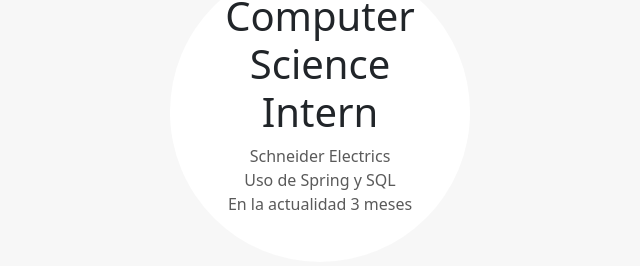
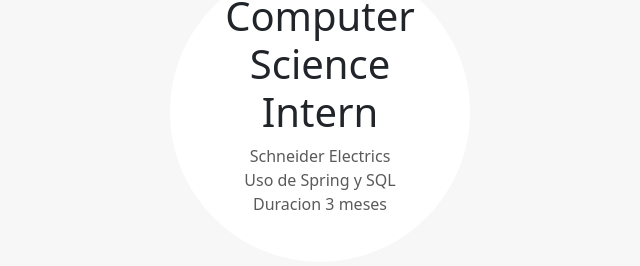
Before and after one commit to EzzCream/About-Me, a website: page index.html in a window 1280 px wide. Shown: the part 4194-4460 px from the top of the page, 320-960 px from the left. Drawn offline with nearby package versions, Linux system fonts and the light colour scheme.

Commit message:
Update index.html

```diff
--- a/index.html
+++ b/index.html
@@ -300,7 +300,7 @@
 							<br />
 							Uso de Spring y SQL
 							<br />
-							En la actualidad 3 meses
+							Duracion 3 meses
 						</p>
 					</div>
 				</section>
```
